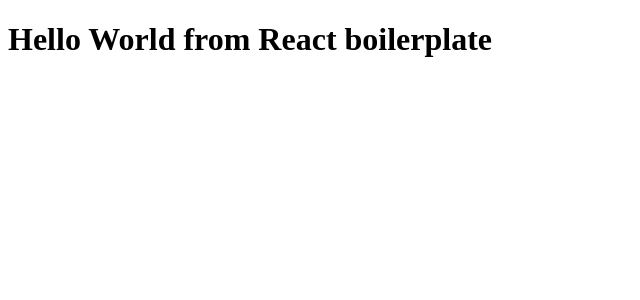
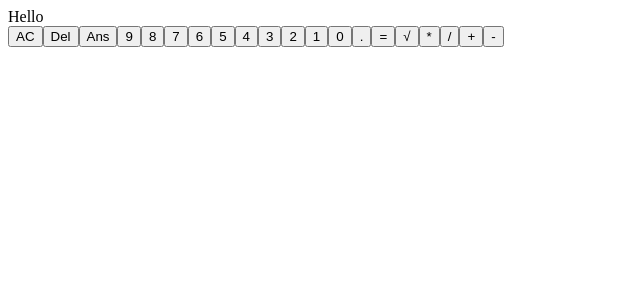
Before and after one commit to rtviner/react-calculator, a React app: page / in a window 1280 px wide. Shown: the top 300 px of the page, without its empty margins (0-640 px from the left). Built offline with nearby package versions, Linux system fonts and the light colour scheme.

Commit message:
add calculator buttons object, Button component and Calculator component and render calculator

```diff
--- a/src/index.jsx
+++ b/src/index.jsx
@@ -1,12 +1,155 @@
 import React from 'react';
 import ReactDOM from 'react-dom';
-// import PropTypes from 'prop-types';
+import PropTypes from 'prop-types';
 import './style.css';
+
+const calculatorButtons = [
+    { type: "clear",
+        class: "top-btn clear",
+        value: "AC",
+        filter: ""
+    },
+    { type: "delete",
+        class: "top-btn clear",
+        value: "Del",
+        filter: ""
+    },
+    { type: "answer",
+        class: "top-btn",
+        value: "Ans",
+        filter: ""
+    },
+    { type: "nine",
+        value: "9",
+        class: "num-btn"
+    },
+    { type: "eight",
+        value: "8",
+        class: "num-btn"
+    },
+    { type: "seven",
+        value: "7",
+        class: "num-btn"
+    },
+    { type: "six",
+        value: "6",
+        class: "num-btn"
+    },
+    { type: "five",
+        value: "5",
+        class: "num-btn"
+    },
+    { type: "four",
+        value: "4",
+        class: "num-btn"
+    },
+    { type: "three",
+        value: "3",
+        class: "num-btn"
+    },
+    { type: "two",
+        value: "2",
+        class: "num-btn"
+    },
+    { type: "one",
+        value: "1",
+        class: "num-btn"
+    },
+    { type: "zero",
+        value: "0",
+        class: "num-btn"
+    },
+    { type: "decimal",
+        value: ".",
+        class: "dec-btn",
+        filter: ""
+    },
+    { type: "equals",
+        value: "=",
+        class: "equal-btn",
+        filter: ""
+    },
+    { type: "sqRt",
+        value: "√",
+        class: "op-btn",
+        calculation: (num) => Math.sqrt(num)
+    },
+    { type: "multiply",
+        value: "*",
+        decimalPlaces: (num) => {
+            let match = ('' + num).match(/(?:\.(\d+))?(?:[eE]([+-]?\d+))?$/);
+            if (!match) { return 0; }
+            return Math.max(0,
+                (match[1] ? match[1].length : 0) -
+                (match[2] ? +match[2] : 0));
+        },
+        calculation: (num1, num2) => {
+            let product = num1 * num2;
+            return parseFloat(product.toFixed(this.decimalPlaces(num1) + this.decimalPlaces(num2)));
+        }
+    },
+    { type: "divide",
+        value: "/",
+        calculation: (num1, num2) => num1 / num2
+    },
+    { type: "add",
+        value: "+",
+        calculation: (num1, num2) => num1 + num2
+    },
+    { type: "subtract",
+        value: "-",
+        calculation: (num1, num2) => num1 - num2
+    }
+];
+
+const output = "Hello";
 
 class App extends React.Component {
     render () {
-        return <h1>Hello World from React boilerplate</h1>;
+        return (
+            <Calculator
+                output={output}
+                calculatorButtons={calculatorButtons}
+            />
+        );
     }
 }
 
+const Button = ({ className, id, text }) => (
+    <button
+        className={className}
+        id={id}
+        type="button"
+    >
+        {text}
+    </button>
+);
+
+Button.propTypes = {
+    className: PropTypes.string,
+    id: PropTypes.string,
+    text: PropTypes.string
+};
+
+const Calculator = ({ output, calculatorButtons }) => (
+    <div id="calculator">
+        <div id="display">
+            {output}
+        </div>
+        {calculatorButtons.map(button => (
+            <Button
+                key={button.type}
+                className={button.class}
+                id={button.type}
+                text={button.value}
+            />
+        ))}
+    </div>
+);
+
+Calculator.propTypes = {
+    output: PropTypes.string,
+    calculatorButtons: PropTypes.array
+};
+
 ReactDOM.render(<App />, document.getElementById('root'));
```
